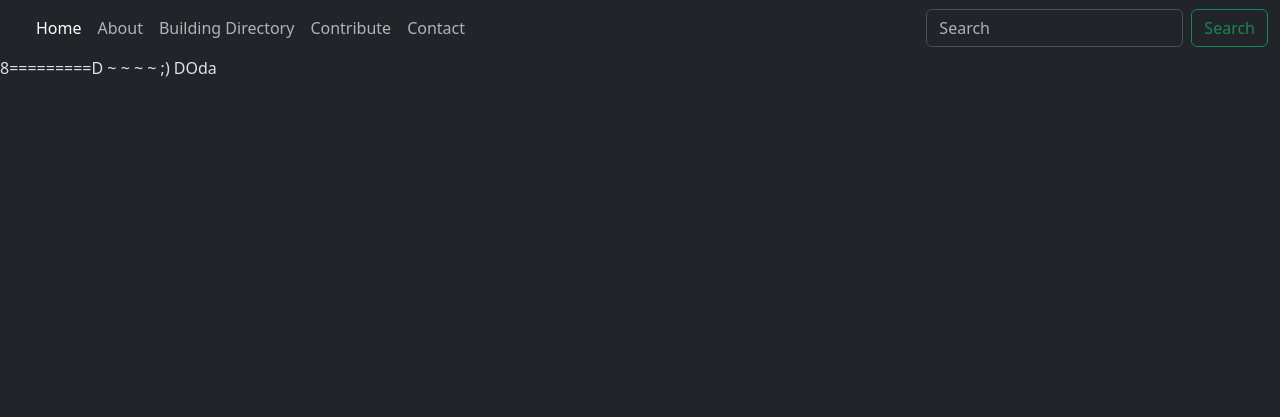
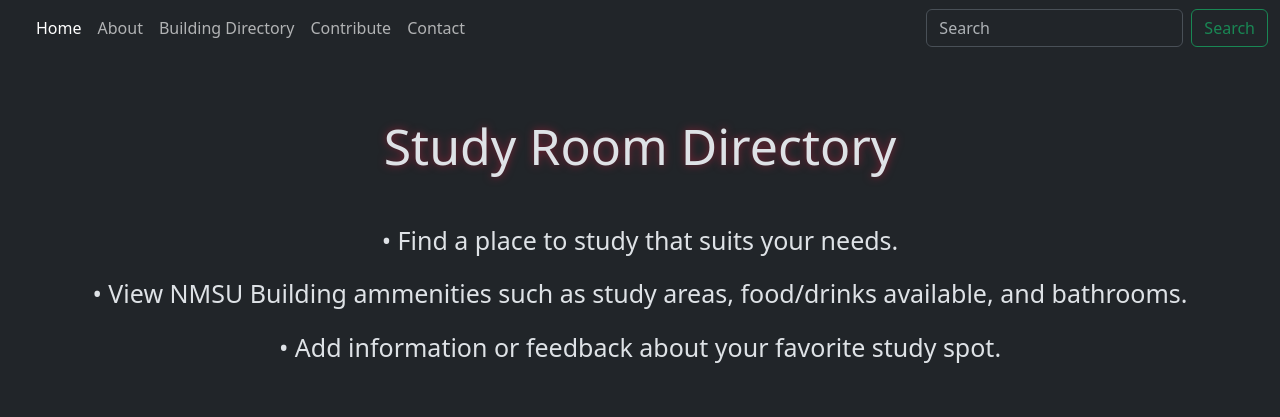
Before and after one commit to derekoda/CS382-Group-Project, a Flask app: page / in a window 1280 px wide. Shown: the top 417 px of the page. Run offline with Flask 3, Linux system fonts and the light colour scheme.

Commit message:
Added content, styling to home page

```diff
--- /dev/null
+++ b/static/css/style.css
@@ -0,0 +1,38 @@
+html{
+    height: 135%;
+}
+
+.page-title h1{
+    font-size: 65px;
+    text-shadow: 0 0 8px #852135;
+    width: 100%;
+    margin-bottom: 20px;
+    padding: 0 20px;
+    box-sizing: border-box;
+    display: flex;
+    flex-direction: column;
+    justify-content: center;
+    align-items: center;
+    text-align: center;
+}
+
+.homepage-content {
+    width: 100%;
+    margin-bottom: 20px;
+    padding: 0 20px;
+    box-sizing: border-box;
+    display: flex;
+    flex-direction: column;
+    justify-content: center;
+    align-items: center;
+    text-align: center;
+}
+
+.homepage-content h1 {
+    font-size: 50px;
+    text-shadow: 0 0 8px #852135;
+}
+
+.homepage-content p {
+    font-size: 25px;
+}
--- a/templates/index.html
+++ b/templates/index.html
@@ -3,7 +3,15 @@
 
 {% block content%}
 
-8=========D ~ ~ ~ ~ ;) DOda
-<!-- Individual page content goes here -->
+
+<div class="homepage-content">
+    <h1><br>Study Room Directory</h1>
+    <p><br>&#x2022; Find a place to study that suits your needs.</p>
+    <p>&#x2022; View NMSU Building ammenities such as study areas, food/drinks available, and bathrooms.</p>
+    <p>&#x2022; Add information or feedback about your favorite study spot.<br><br></p>
+    <img src="https://theproductiveengineer.net/wp-content/uploads/2019/12/Canva-College-Students-Studying-Together-in-a-Library-1024x683.jpg" height="491" width="736" alt="study group">
+  </div>
+
+<!-- {<div>{name}</div>} -->
 
 {% endblock%}
```
